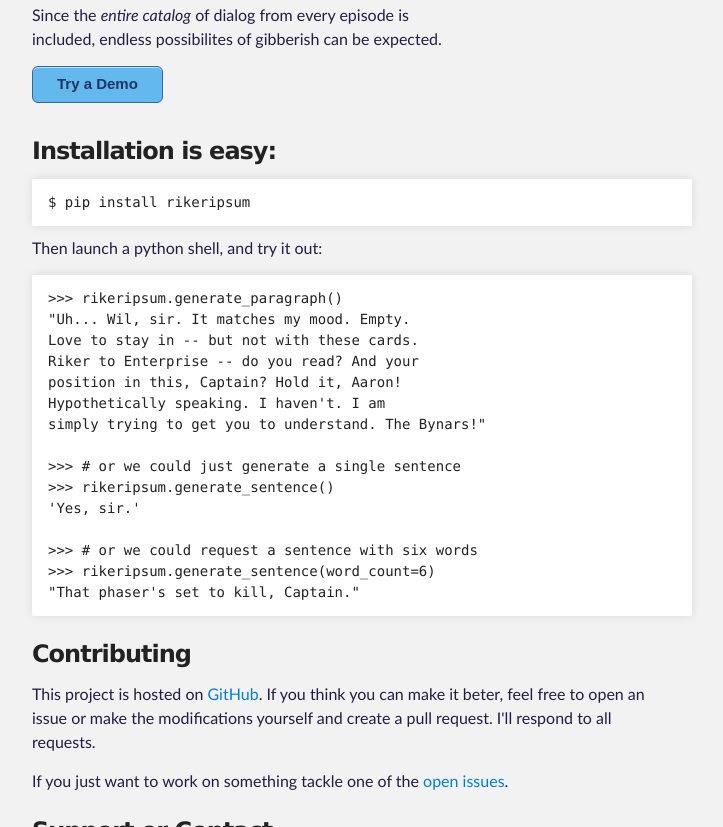
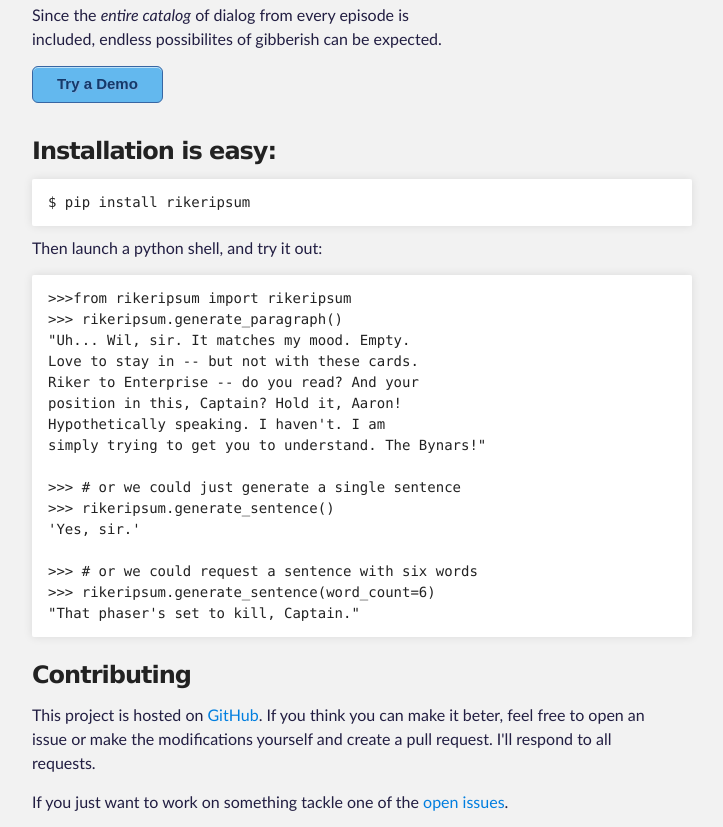
Before and after one commit to ben174/rikeripsum, a plain HTML site: page index.html in a window 1280 px wide. Shown: the part 569-1396 px from the top of the page, without its empty margins (288-1011 px from the left). Drawn offline with Linux system fonts and the light colour scheme.

Commit message:
Added import statement in demo.

```diff
--- a/index.html
+++ b/index.html
@@ -70,7 +70,8 @@
 
 <p>Then launch a python shell, and try it out: </p>
 
-<pre><code>&gt;&gt;&gt; rikeripsum.generate_paragraph()
+<pre><code>&gt;&gt;&gt;from rikeripsum import rikeripsum
+&gt;&gt;&gt; rikeripsum.generate_paragraph()
 "Uh... Wil, sir. It matches my mood. Empty.
 Love to stay in -- but not with these cards.
 Riker to Enterprise -- do you read? And your
```
